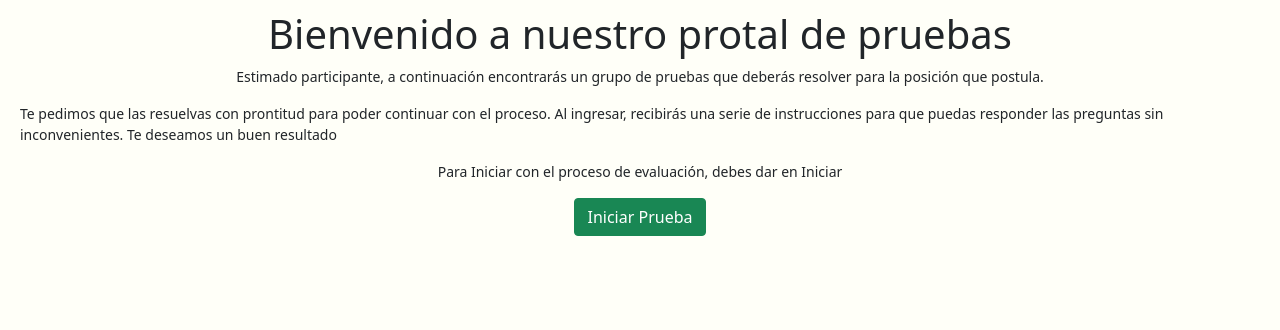
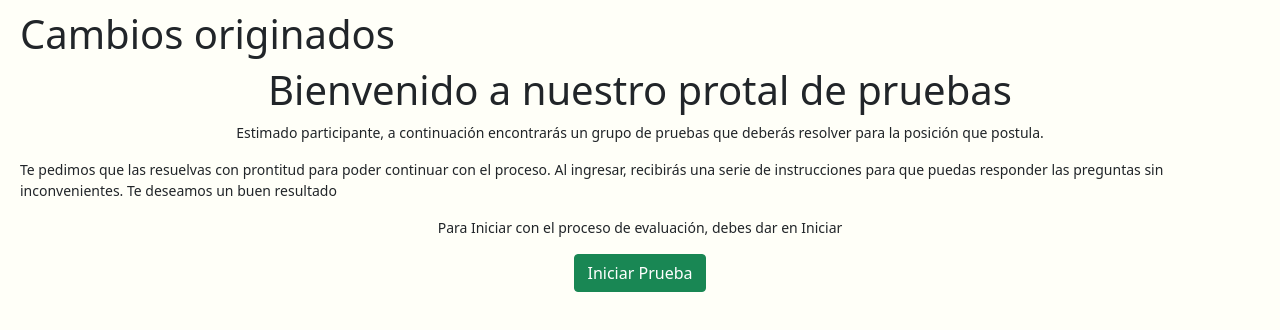
Before and after one commit to AGM-Consultoria-Peru/plataforma-evaluados, a React (Create React App) app: page / in a window 1280 px wide. Shown: the top 330 px of the page. Built offline with nearby package versions, Linux system fonts and the light colour scheme.

Commit message:
adicional

```diff
--- a/src/App.js
+++ b/src/App.js
@@ -15,7 +15,7 @@ function App() {
   return (
     <div className="ventana">
 
-
+      <h1>Cambios originados</h1>
       <Routes>
         <Route path='/' element={<Home/>}/>
         <Route path='/introbarsit' element={<Barsitintro/>}/>
```
